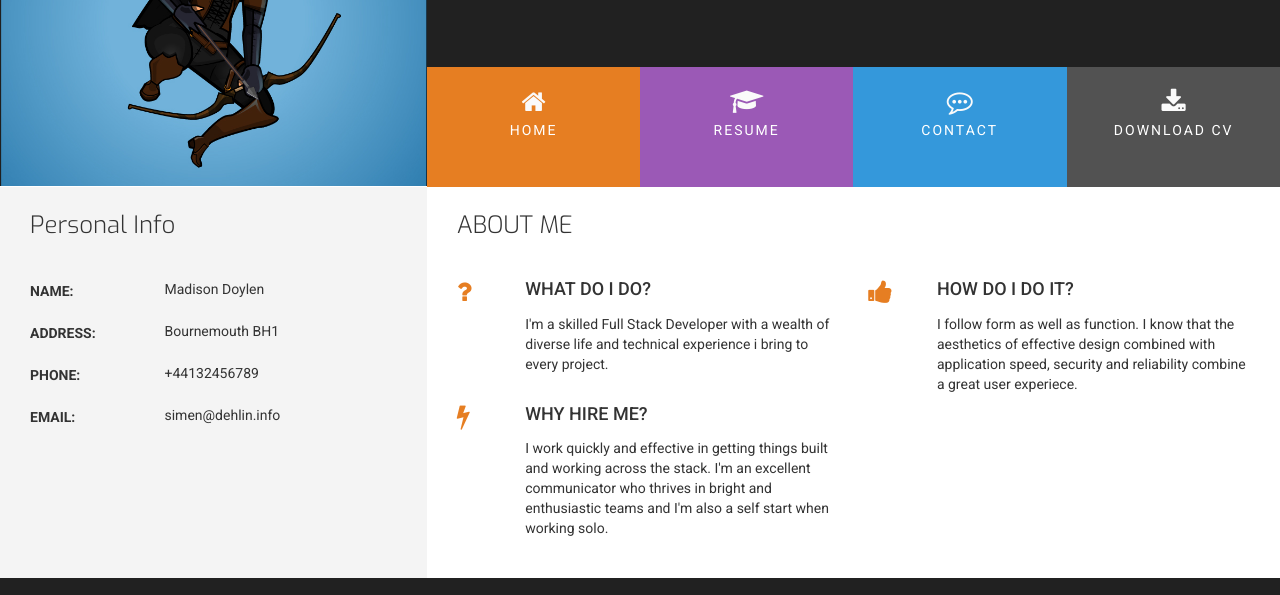
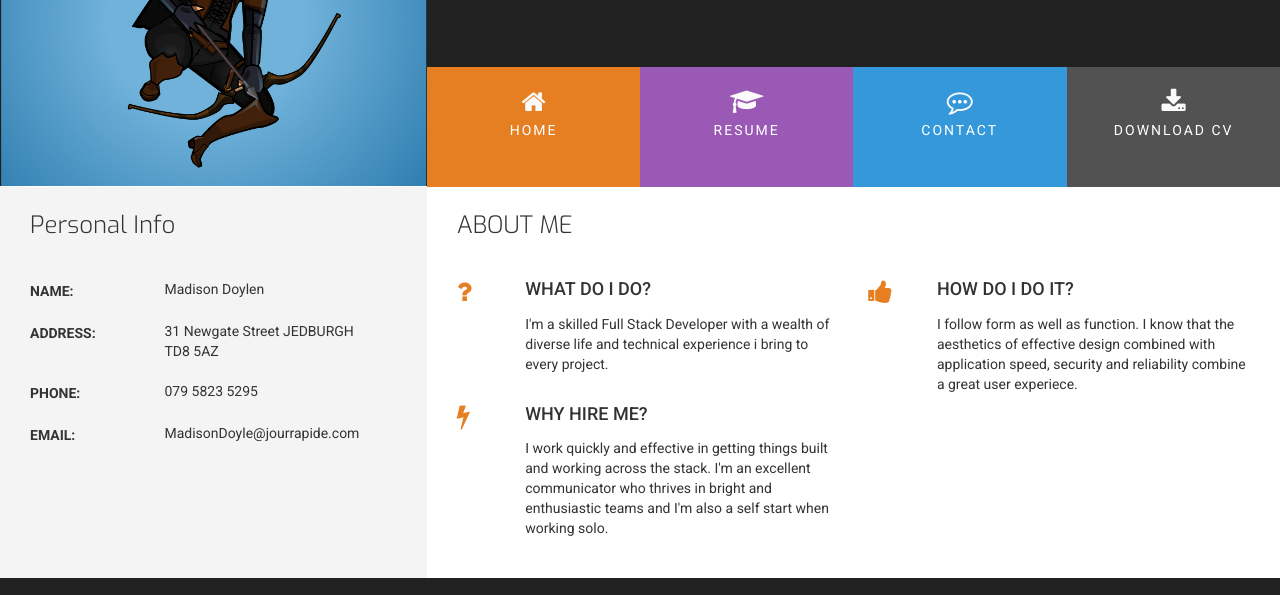
Before and after one commit to Eventyret/resume-html, a plain HTML site: page index.html in a window 1280 px wide. Shown: the part 174-769 px from the top of the page. Drawn offline with Linux system fonts and the light colour scheme.

Commit message:
updated fake info

```diff
--- a/index.html
+++ b/index.html
@@ -77,7 +77,7 @@
 						<p class="uppercase">Address:</p>
 					</div>
 					<div class="value">
-						<p>Bournemouth BH1</p>
+						<p>31 Newgate Street JEDBURGH TD8 5AZ</p>
 					</div>
 				</div>
 				<div class="personal-info-item">
@@ -85,7 +85,7 @@
 						<p class="uppercase">Phone:</p>
 					</div>
 					<div class="value">
-						<p>+44132456789</p>
+						<p>079 5823 5295</p>
 					</div>
 				</div>
 				<div class="personal-info-item">
@@ -93,7 +93,7 @@
 						<p class="uppercase">Email:</p>
 					</div>
 					<div class="value">
-						<p>simen@dehlin.info</p>
+						<p>MadisonDoyle@jourrapide.com</p>
 					</div>
 				</div>
 			 </div>
```
